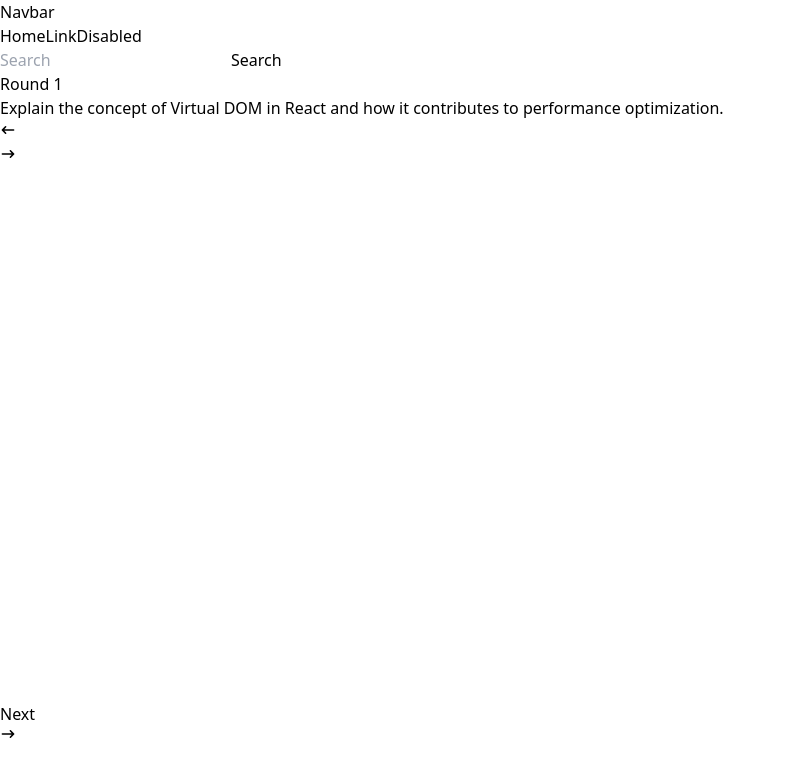
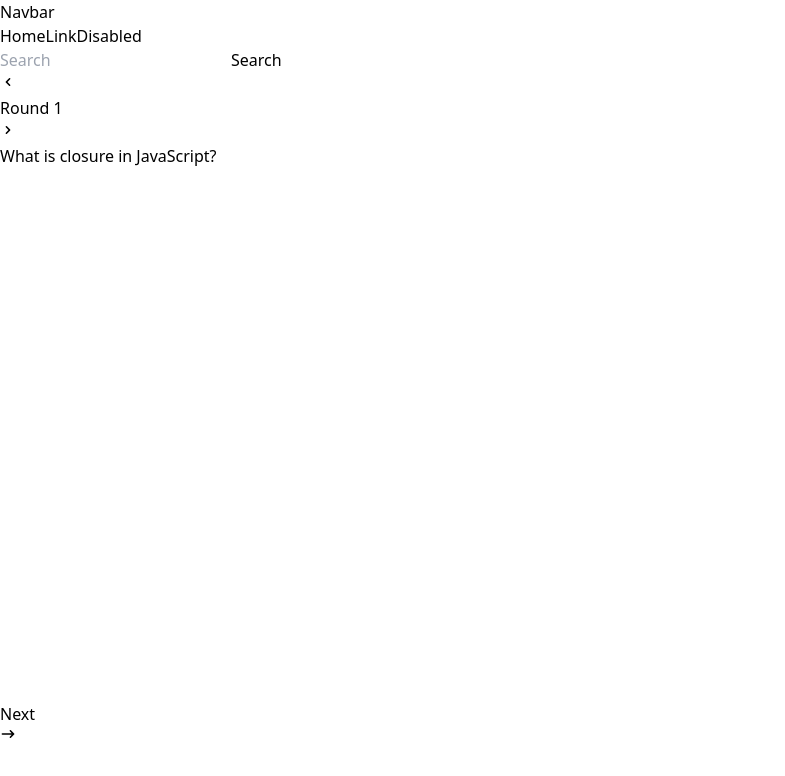
Before and after one commit to AdarshSingh9540/project, a React (Vite) app: page / in a window 1280 px wide. Shown: the top 776 px of the page, without its empty margins (0-785 px from the left). Built offline with nearby package versions, Linux system fonts and the light colour scheme.

Commit message:
everything is updated

```diff
--- /dev/null
+++ b/src/components/Helper.tsx
@@ -0,0 +1,26 @@
+import React from 'react';
+
+export const Helper: React.FC = () => {
+    const questions = [
+        "What is closure in JavaScript?",
+        "Explain the concept of hoisting in JavaScript.",
+        "What is a callback function in JavaScript?",
+        "What are the differences between var, let, and const in JavaScript?",
+        "Explain event bubbling and event capturing in JavaScript.",
+        "What are arrow functions in JavaScript and how do they differ from regular functions?",
+        "What is the difference between == and === in JavaScript?",
+        "Explain the concept of prototypal inheritance in JavaScript.",
+        "What are promises in JavaScript and how do they work?",
+        "What is the spread syntax (...) in JavaScript?",
+        "Explain the concept of Virtual DOM in React and how it contributes to performance optimization.",
+        "What are the differences between state and props in React?",
+        "How do you handle forms in React?",
+        "What is the role of keys in React lists?",
+        "What are React Hooks?",
+        "Explain the useEffect Hook in React.",
+        "What are controlled components in React?",
+        "What are the differences between class components and functional components in React?",
+    ];
+
+    return questions;
+};
--- a/src/components/TestPage.tsx
+++ b/src/components/TestPage.tsx
@@ -1,45 +1,61 @@
 import React, { useState } from 'react';
-import { HiArrowNarrowRight,HiArrowNarrowLeft } from 'react-icons/hi';
+import { Helper } from './Helper';
+import { HiArrowNarrowRight, HiChevronRight, HiChevronLeft } from 'react-icons/hi';
 
-function TestPage(): JSX.Element {
-    const [round , setRound]= useState(1);
+const TestPage: React.FC = () => {
+    const [questionIndex, setQuestionIndex] = useState(0);
+    const [round, setRound] = useState(1);
+
+    const questions = Helper();
+
+    const handleNext = () => {
+        setQuestionIndex((prevIndex) => (prevIndex + 1) % questions.length);
+    };
+
+    const handlePrevious = () => {
+        setRound((prevRound) => (prevRound > 1 ? prevRound - 1 : prevRound));
+    };
+
+
     return (
         <>
             <div className='flex justify-between flex-col sm:flex-row h-[80vh] mt-3'>
                 <div className='bg-gray-300 text-white w-full sm:w-3/12 m-8 ml-16 mr-1 mb-4 sm:mb-0 rounded-2xl'>
-          <div className='text-black text-center flex flex-col '>
-            <div className='bg-gray-400 m-4 item-center font-bold text-2xl justify-center items-center rounded-full p-4'> Round {round}</div>
+                    <div className='text-black text-center flex flex-col'>
+                        <div className='bg-gray-400 flex items-center justify-center rounded-full p-4 m-4'>
+                            <button className='bg-blue-600 text-white flex items-center p-2 px-6 rounded-lg'
+                                 onClick={handlePrevious}
+                            >
+                                <HiChevronLeft />
+                            </button>
+                            <div className="text-2xl font-bold mx-6">Round {round}</div>
+                            <button className='bg-blue-600 text-white flex items-center p-2 px-6 rounded-lg'
+                                onClick={() => setRound((prevRound) => prevRound + 1)}
+                            >
+                                <HiChevronRight />
+                            </button>
+                        </div>
                         <div className='font-semibold text-lg mt-4'>
-            <p> Explain the concept of Virtual DOM in React and how it contributes to performance optimization.</p>
+                            <p>{questions[questionIndex]}</p>
                         </div>
                         <div className='flex justify-between mt-6 mx-8'>
-            <div>
-            <button className='bg-blue-600 text-white flex items-center p-2 px-6 rounded-lg'><HiArrowNarrowLeft className='ml-2' /></button>
-            </div>
-            <div>
-            <button className='bg-blue-600 text-white flex items-center p-2 px-6 rounded-lg'><HiArrowNarrowRight className='ml-2' /></button>
-            </div>
                         </div>
                     </div>
                 </div>
                 <div className='bg-gray-300 text-white w-full sm:w-8/12 m-6 mr-8 rounded-2xl shadow-2xl'>
-
-        <textarea className='border w-full h-full' name="" id="" cols="140" rows="22"></textarea>
-
+                    <textarea className='border w-full h-full text-black p-3 text-lg' name="" id="" cols="140" rows="22"></textarea>
                 </div>
             </div>
 
             <div className='flex items-center justify-end mr-10'>
                 <button className='bg-blue-600 text-white flex items-center p-2 px-6 rounded-lg'
-        onClick={()=>
-            setRound(round+1)
-        }
+                    onClick={handleNext}
                 >
                     Next <HiArrowNarrowRight className='ml-2' />
                 </button>
             </div>
         </>
     );
-}
+};
 
 export default TestPage;
```
Lines whose indentation alone changed are shown as unchanged.
